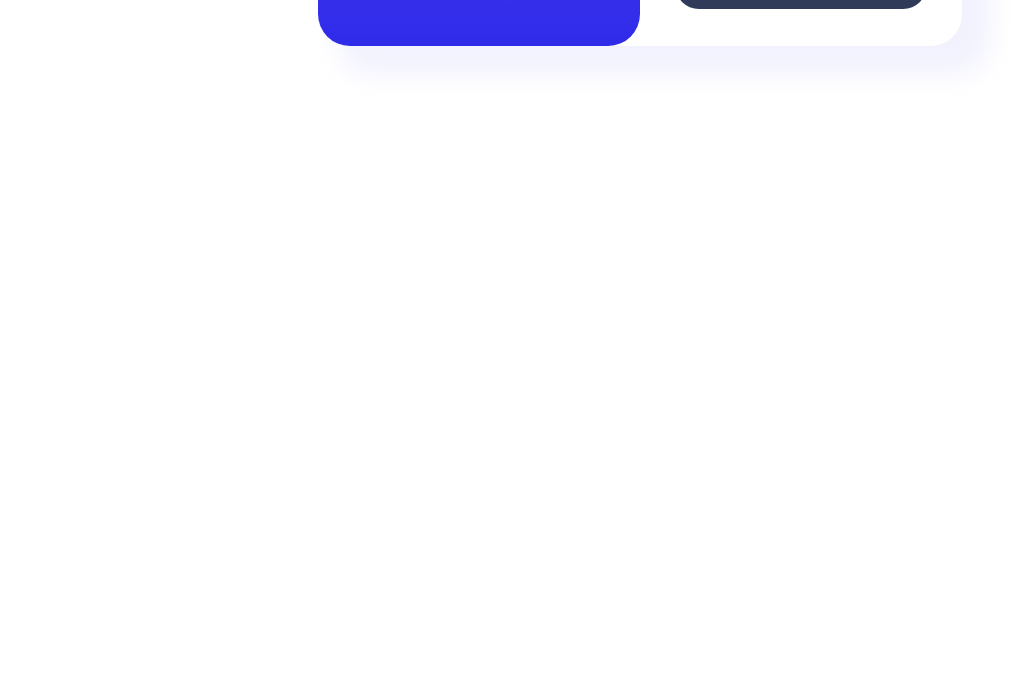
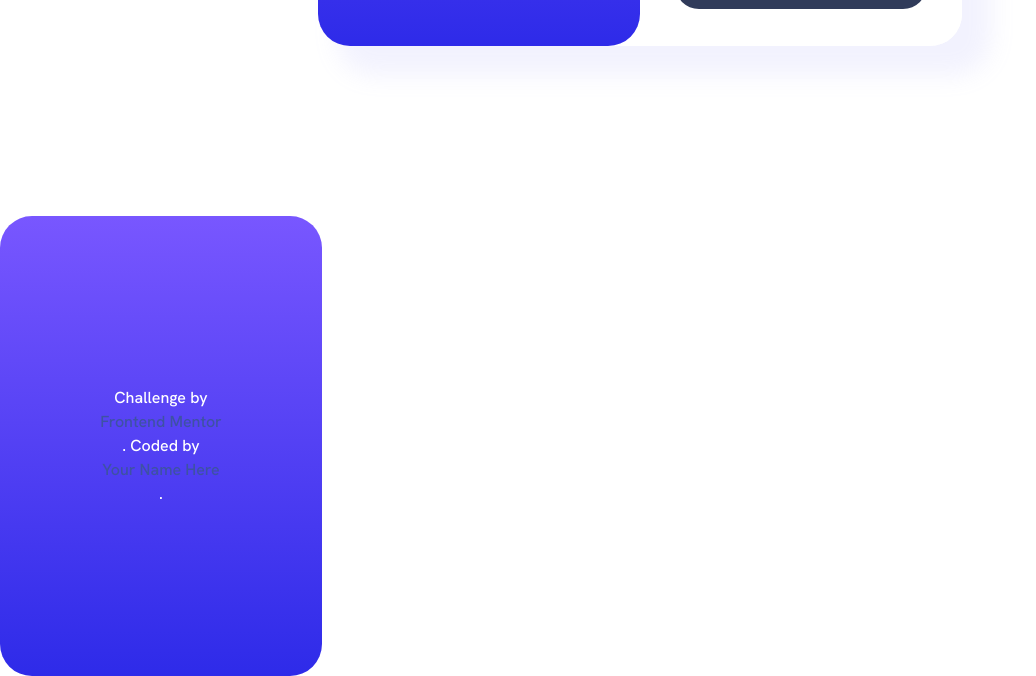
Before and after one commit to AnaLuisaFav/Results-Summary-Component, a plain HTML site: page index.html in a window 1280 px wide. Shown: the part 584-1260 px from the top of the page, without its empty margins (0-1036 px from the left). Before the commit the page ends 800 px from the top, so only its background shows below. Drawn offline with Linux system fonts and the light colour scheme.

Commit message:
Update index.html

```diff
--- a/index.html
+++ b/index.html
@@ -79,11 +79,10 @@
 
 	</section> <!-- Fim Caixa -->
 
-	<!-- <footer class="conteudo">
+	<footer class="conteudo">
     Challenge by <a href="https://www.frontendmentor.io?ref=challenge" target="_blank">Frontend Mentor</a>.
     Coded by <a href="#">Your Name Here</a>.
-  </div>
-	</footer> -->
+	</footer>
 
 </body>
 </html>
```
